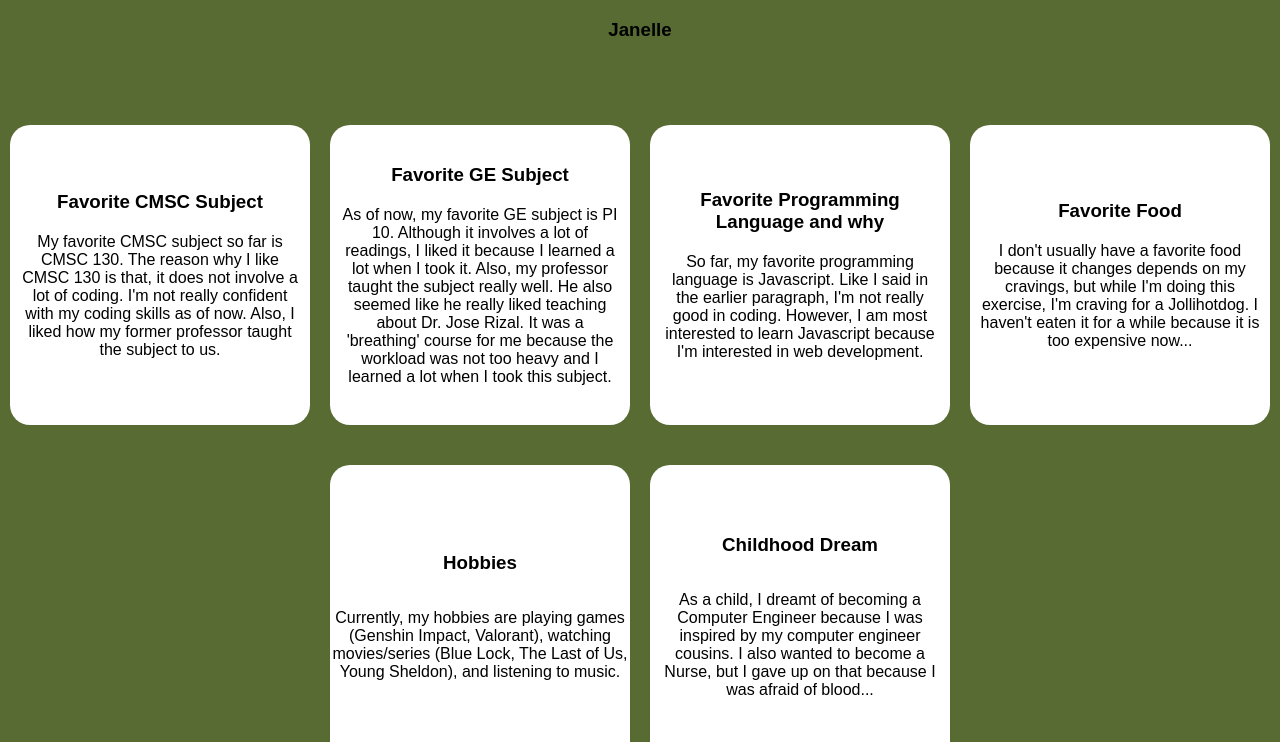
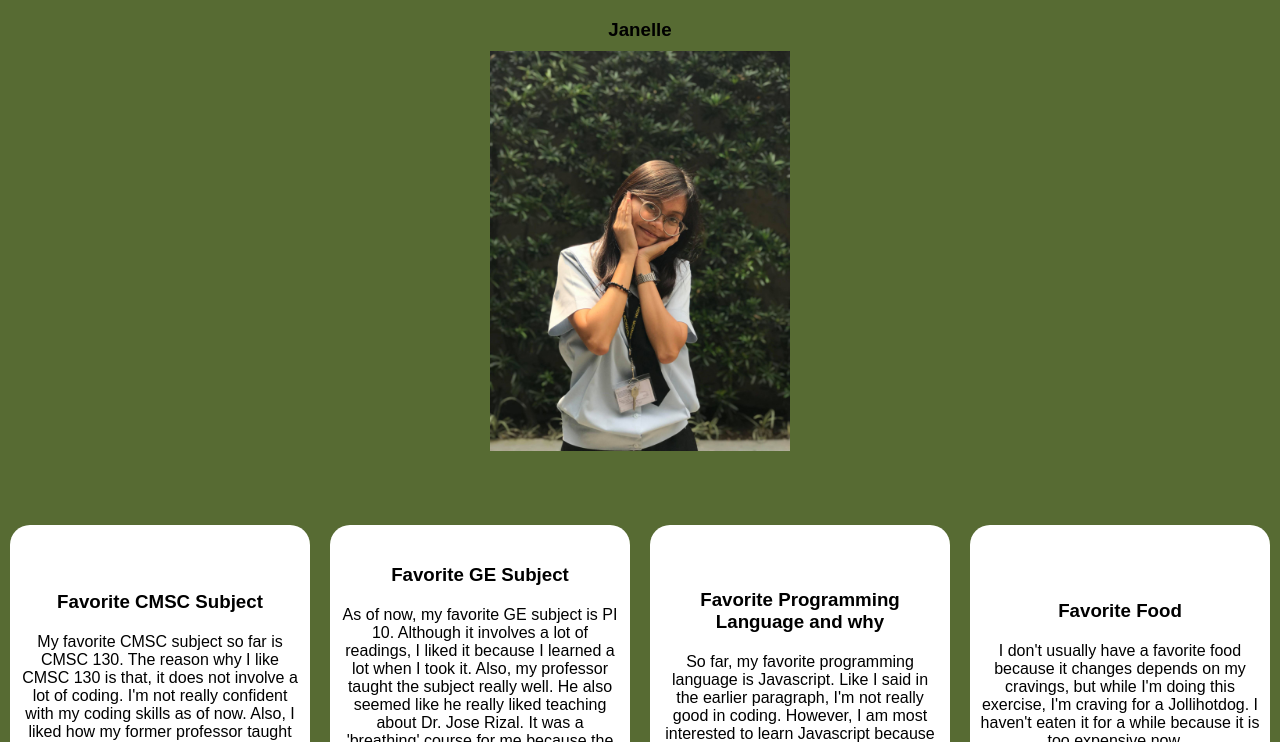
Before and after one commit to jnllaee/jnllaee.github.io, a plain HTML site: page index.html in a window 1280 px wide. Shown: the part 58-800 px from the top of the page. Drawn offline with Linux system fonts and the light colour scheme.

Commit message:
Modified HTML file

```diff
--- a/index.html
+++ b/index.html
@@ -7,6 +7,8 @@
 	<body>
 		<h1 class="main main-title">Janelle Maxine Mangalao</h1>
 		<h3 class="main main-sub">Janelle</h3>
+
+		<img src="janelle.jpg" width="300">
 
 		<br>
 		<br>
```
Also changed, not shown: janelle.jpg (added).
